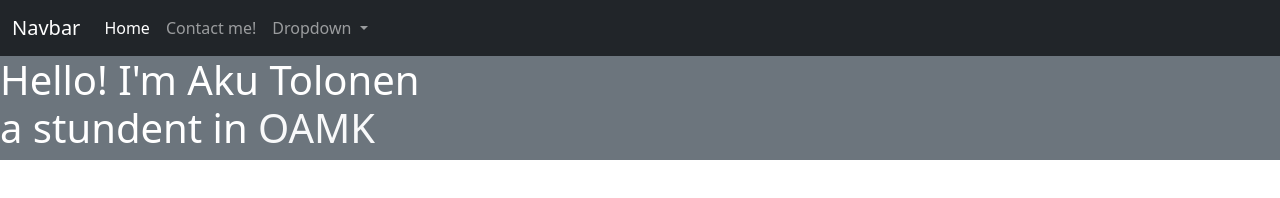
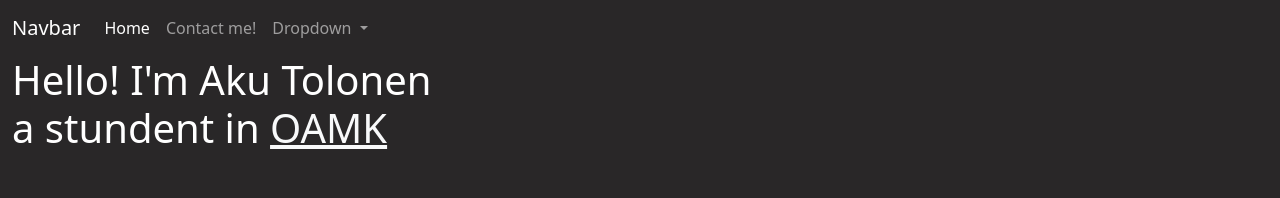
Before and after one commit to Aktonen/Akun-mahtava-nettisivu, a plain HTML site: page index.html in a window 1280 px wide. Drawn offline with nearby package versions, Linux system fonts and the light colour scheme.

Commit message:
Lisätty taustakuva

```diff
--- a/index.html
+++ b/index.html
@@ -44,16 +44,15 @@
         </div>
       </nav>
 
-      <div class="container-auto bg-secondary text-white">
+      <div class="container-fluid text-white">
           <div class="row">
               <div class="col info">
                   <h1>Hello! I'm Aku Tolonen
-                      <br> a stundent in
+                    <br> a stundent in
                     <a href="https://www.oamk.fi/en/" class="link-light info">OAMK</a>
                   </h1>
               </div>
           </div>
       </div>
-
   </body>
 </html>
--- a/styles/style.css
+++ b/styles/style.css
@@ -1,9 +1,5 @@
-a:link {
-    text-decoration: none;
-}
-
-a:hover {
-    text-decoration: underline;
+* {
+    background-image: url("/pics/taustakuva.jpg");
 }
 
 .l {
```
Also changed, not shown: pics/taustakuva.jpg (added).
